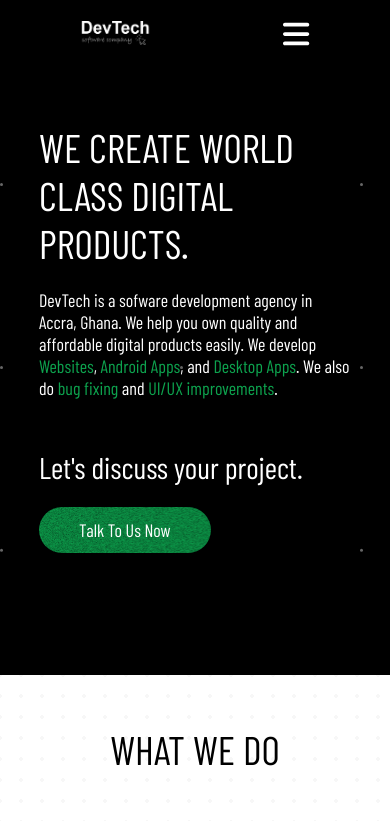
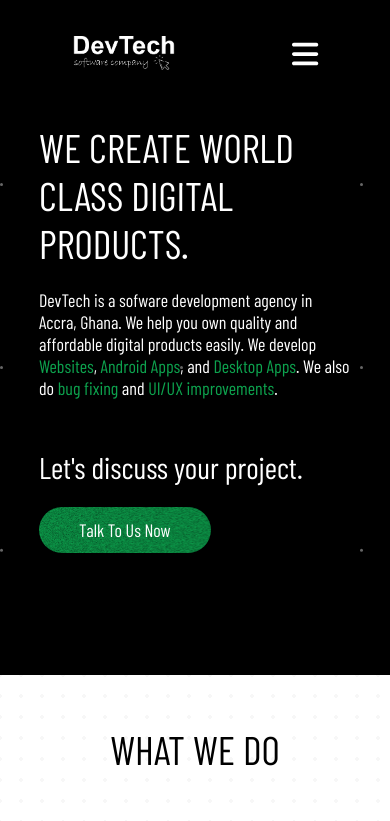
Before and after one commit to abrusu-collins/DevTech, a React (Create React App) app: page / in a window 390 px wide. Shown: the top 821 px of the page. Built offline with nearby package versions, Linux system fonts and the light colour scheme.

Commit message:
nice work

```diff
--- a/src/sass/_responsiveness.scss
+++ b/src/sass/_responsiveness.scss
@@ -28,7 +28,28 @@
     }
   }
 }
-
+@media screen and (max-width: 501px) {
+  .navbar {
+    & .nav-2 {
+      & .hamburger {
+        padding: 20px 0;
+      }
+      & img {
+        width: 30%;
+      }
+      & ul {
+        display: flex;
+        flex-direction: column;
+        align-items: center;
+        justify-content: center;
+        padding-top: 10px;
+        & li {
+          margin-bottom: 25px;
+        }
+      }
+    }
+  }
+}
 //hero
 @media screen and (max-width: 1301px) {
   .main-hero {
@@ -114,6 +135,13 @@
     }
   }
 }
+@media screen and (max-width: 501px) {
+  .services {
+    & .main-services {
+      width: 90%;
+    }
+  }
+}
 //why
 @media screen and (max-width: 1201px) {
   .why {
@@ -142,6 +170,13 @@
     & .reasons {
       width: 70%;
       grid-template-columns: 1fr;
+    }
+  }
+}
+@media screen and (max-width: 701px) {
+  .why {
+    & .reasons {
+      width: 90%;
     }
   }
 }
@@ -179,7 +214,7 @@
 }
 @media screen and (max-width: 601px) {
   .works {
-     img {
+    img {
       width: 70%;
     }
   }
--- a/src/styles/index.css
+++ b/src/styles/index.css
@@ -337,6 +337,24 @@ body {
     margin-bottom: 25px;
   }
 }
+@media screen and (max-width: 501px) {
+  .navbar .nav-2 .hamburger {
+    padding: 20px 0;
+  }
+  .navbar .nav-2 img {
+    width: 30%;
+  }
+  .navbar .nav-2 ul {
+    display: flex;
+    flex-direction: column;
+    align-items: center;
+    justify-content: center;
+    padding-top: 10px;
+  }
+  .navbar .nav-2 ul li {
+    margin-bottom: 25px;
+  }
+}
 @media screen and (max-width: 1301px) {
   .main-hero .hero {
     width: 80%;
@@ -408,6 +426,11 @@ body {
     grid-template-columns: 1fr;
   }
 }
+@media screen and (max-width: 501px) {
+  .services .main-services {
+    width: 90%;
+  }
+}
 @media screen and (max-width: 1201px) {
   .why .reasons {
     width: 90%;
@@ -428,6 +451,11 @@ body {
   .why .reasons {
     width: 70%;
     grid-template-columns: 1fr;
+  }
+}
+@media screen and (max-width: 701px) {
+  .why .reasons {
+    width: 90%;
   }
 }
 @media screen and (max-width: 1201px) {
```
